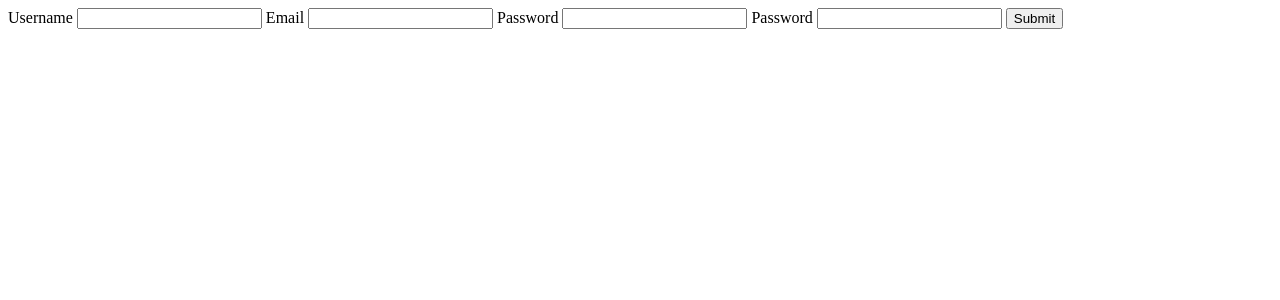
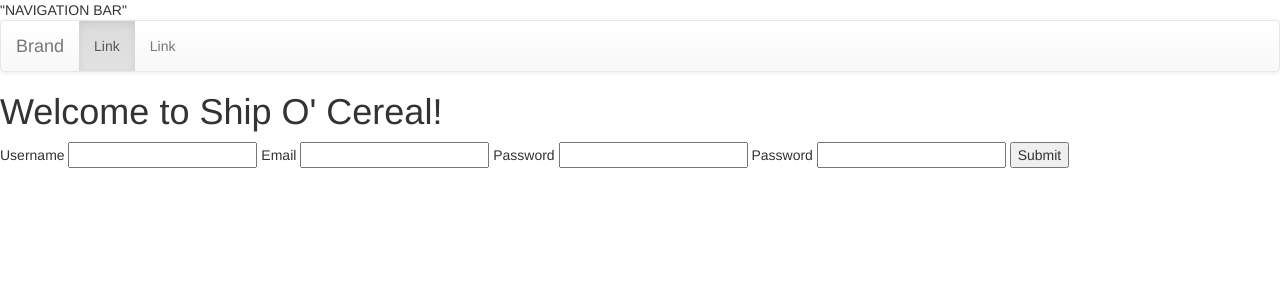
Before and after one commit to stebbilax/VLN2-2021-H32, a Django app: template account/templates/account/create_user.html in a window 1280 px wide. Shown: the top 300 px of the page. Run offline with Django 3.2, Linux system fonts and the light colour scheme; the template is opened without the code that fills it, so the values that code supplies are empty, except form fields; tables that the repository leaves empty hold one stand-in row (values such as "Sample post"); form fields are guessed from the names that the template uses; some libraries are stand-ins or nearby versions.

Commit message:
Update base.html

```diff
--- a/templates/base.html
+++ b/templates/base.html
@@ -4,10 +4,44 @@
     <meta charset="UTF-8">
     <meta http-equiv="X-UA-Compatible" content="IE=edge">
     <meta name="viewport" content="width=device-width, initial-scale=1.0">
-    <title>Document</title>
+    <title>Ship O' Cereal</title>
+    <!-- Latest compiled and minified CSS -->
+    <link rel="stylesheet" href="https://maxcdn.bootstrapcdn.com/bootstrap/3.3.7/css/bootstrap.min.css" integrity="sha384-BVYiiSIFeK1dGmJRAkycuHAHRg32OmUcww7on3RYdg4Va+PmSTsz/K68vbdEjh4u" crossorigin="anonymous">
+
+    <!-- Optional theme -->
+    <link rel="stylesheet" href="https://maxcdn.bootstrapcdn.com/bootstrap/3.3.7/css/bootstrap-theme.min.css" integrity="sha384-rHyoN1iRsVXV4nD0JutlnGaslCJuC7uwjduW9SVrLvRYooPp2bWYgmgJQIXwl/Sp" crossorigin="anonymous">
+
 </head>
 <body>
-{% block content %}
-{% endblock %}
+"NAVIGATION BAR"
+    <nav class="navbar navbar-default">
+      <div class="container-fluid">
+        <!-- Brand and toggle get grouped for better mobile display -->
+        <div class="navbar-header">
+          <button type="button" class="navbar-toggle collapsed" data-toggle="collapse" data-target="#bs-example-navbar-collapse-1" aria-expanded="false">
+            <span class="sr-only">Toggle navigation</span>
+            <span class="icon-bar"></span>
+            <span class="icon-bar"></span>
+            <span class="icon-bar"></span>
+          </button>
+          <a class="navbar-brand" href="#">Brand</a>
+        </div>
+
+        <!-- Collect the nav links, forms, and other content for toggling -->
+        <div class="collapse navbar-collapse" id="bs-example-navbar-collapse-1">
+          <ul class="nav navbar-nav">
+            <li class="active"><a href="#">Link <span class="sr-only">(current)</span></a></li>
+            <li><a href="#">Link</a></li>
+
+            </li>
+
+        </div><!-- /.navbar-collapse -->
+      </div><!-- /.container-fluid -->
+    </nav>
+    <h1>Welcome to Ship O' Cereal!</h1>
+    {% block content %}
+    {% endblock %}
+    <!-- Latest compiled and minified JavaScript -->
+    <script src="https://maxcdn.bootstrapcdn.com/bootstrap/3.3.7/js/bootstrap.min.js" integrity="sha384-Tc5IQib027qvyjSMfHjOMaLkfuWVxZxUPnCJA7l2mCWNIpG9mGCD8wGNIcPD7Txa" crossorigin="anonymous"></script>
 </body>
 </html>
```
